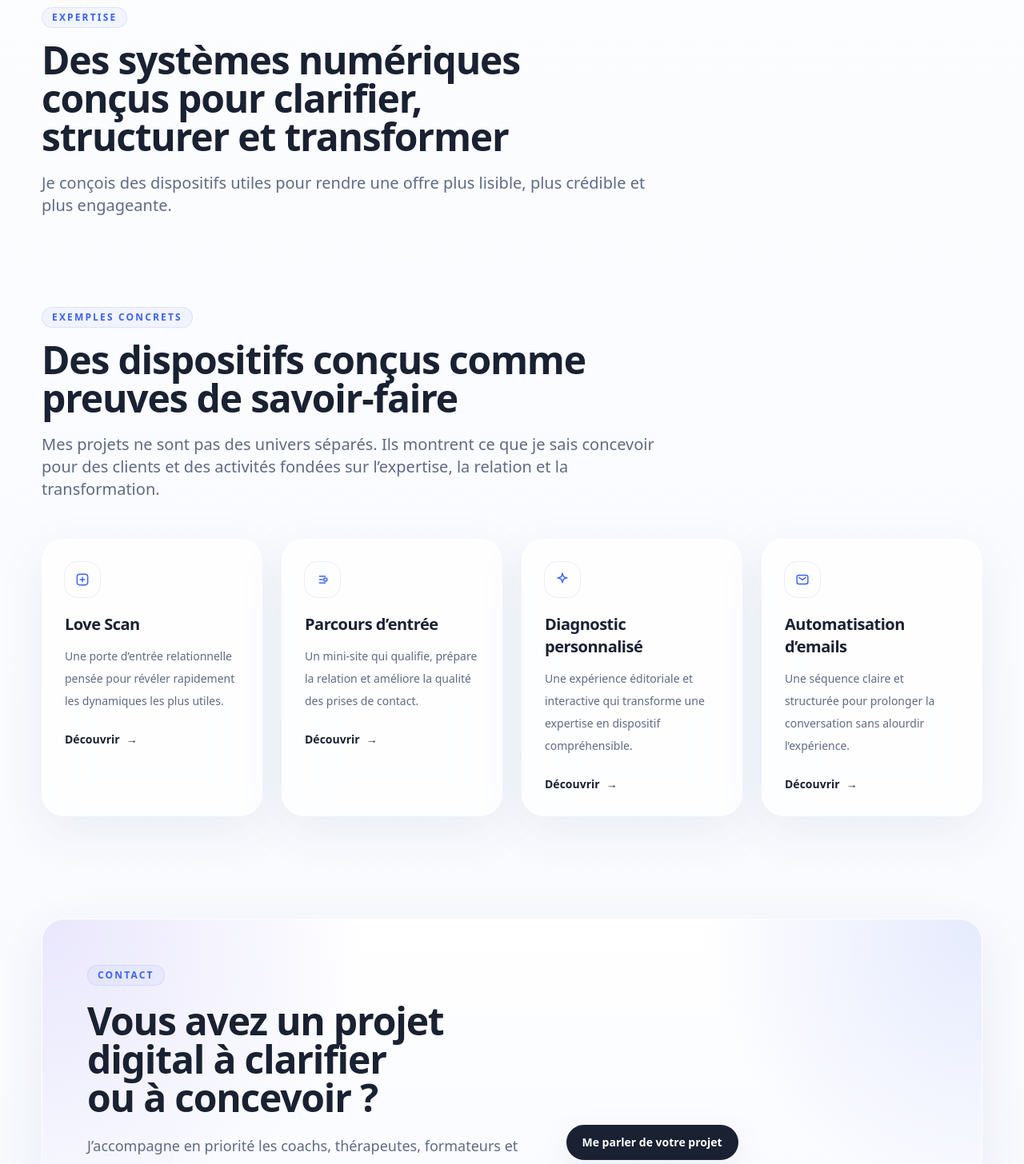
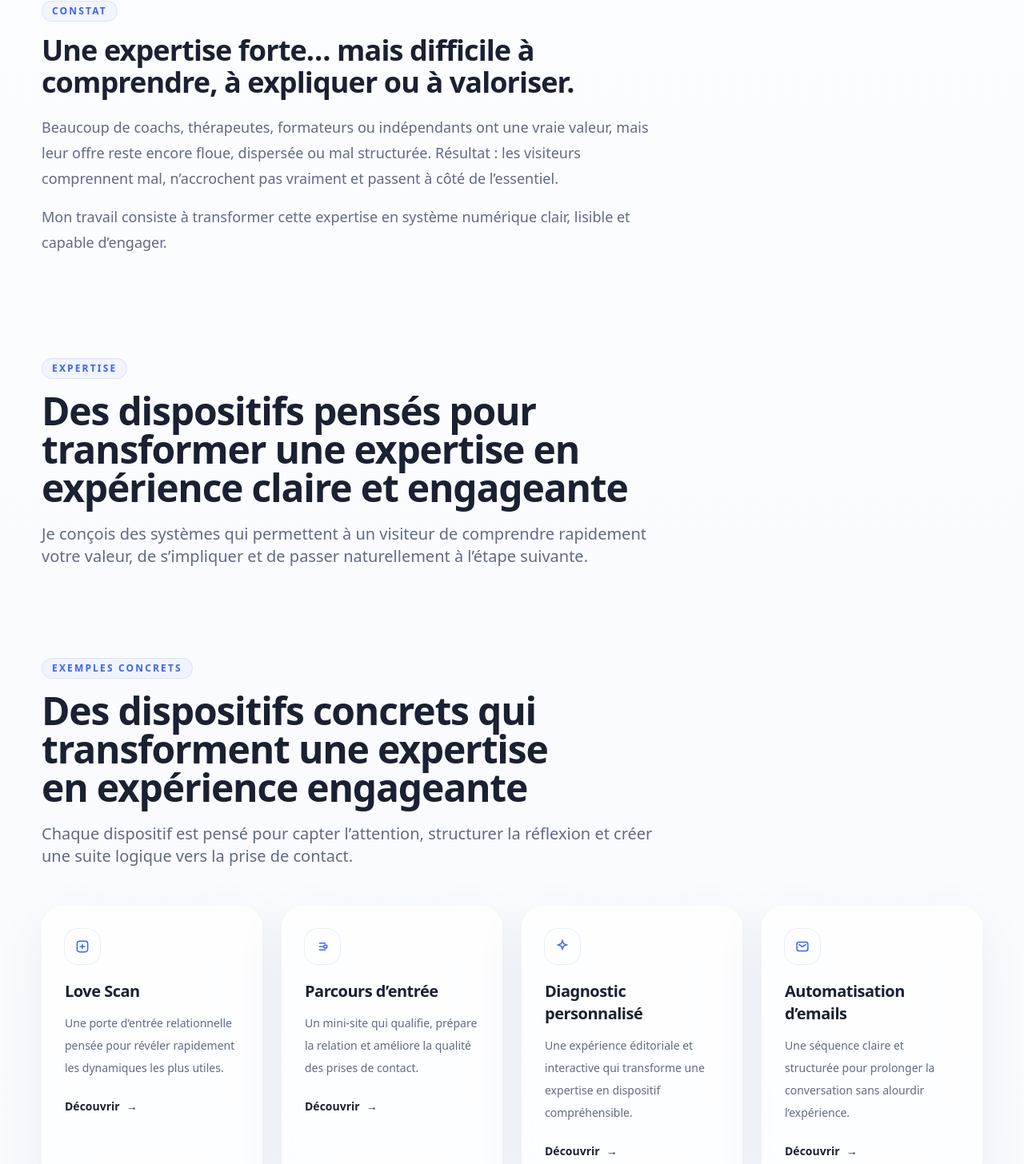
Before and after one commit to arnaudcrestey/portail-site-vitrine, a Next.js app: page / in a window 1280 px wide. Shown: the part 1308-2764 px from the top of the page at 80% size. Built offline with nearby package versions, Linux system fonts and the light colour scheme.

Commit message:
Update page.tsx

```diff
--- a/app/page.tsx
+++ b/app/page.tsx
@@ -8,12 +8,35 @@ export default function HomePage() {
     <>
       <HomeHero />
 
+      <section className="section-spacing pt-2">
+        <div className="container-layout">
+          <div className="max-w-3xl">
+            <span className="section-eyebrow">Constat</span>
+
+            <h2 className="mt-4 text-3xl font-semibold tracking-tight text-ink sm:text-4xl">
+              Une expertise forte… mais difficile à comprendre, à expliquer ou à valoriser.
+            </h2>
+
+            <p className="mt-5 text-lg leading-8 text-slate">
+              Beaucoup de coachs, thérapeutes, formateurs ou indépendants ont une vraie valeur, mais leur offre reste
+              encore floue, dispersée ou mal structurée. Résultat : les visiteurs comprennent mal, n’accrochent pas
+              vraiment et passent à côté de l’essentiel.
+            </p>
+
+            <p className="mt-4 text-lg leading-8 text-slate">
+              Mon travail consiste à transformer cette expertise en système numérique clair, lisible et capable
+              d’engager.
+            </p>
+          </div>
+        </div>
+      </section>
+
       <section className="section-spacing pt-4">
         <div className="container-layout">
           <SectionHeading
             eyebrow="Expertise"
-            title="Des systèmes numériques conçus pour clarifier, structurer et transformer"
-            description="Je conçois des dispositifs utiles pour rendre une offre plus lisible, plus crédible et plus engageante."
+            title="Des dispositifs pensés pour transformer une expertise en expérience claire et engageante"
+            description="Je conçois des systèmes qui permettent à un visiteur de comprendre rapidement votre valeur, de s’impliquer et de passer naturellement à l’étape suivante."
           />
         </div>
       </section>
@@ -22,9 +45,10 @@ export default function HomePage() {
         <div className="container-layout">
           <SectionHeading
             eyebrow="Exemples concrets"
-            title="Des dispositifs conçus comme preuves de savoir-faire"
-            description="Mes projets ne sont pas des univers séparés. Ils montrent ce que je sais concevoir pour des clients et des activités fondées sur l’expertise, la relation et la transformation."
+            title="Des dispositifs concrets qui transforment une expertise en expérience engageante"
+            description="Chaque dispositif est pensé pour capter l’attention, structurer la réflexion et créer une suite logique vers la prise de contact."
           />
+
           <div className="mt-12 grid gap-6 md:grid-cols-2 xl:grid-cols-4">
             {deviceExamples.map((item) => (
               <DeviceCard key={item.title} item={item} />
@@ -37,18 +61,24 @@ export default function HomePage() {
         <div className="container-layout">
           <Surface className="relative overflow-hidden px-6 py-10 sm:px-10 sm:py-12 lg:px-14 lg:py-14">
             <div className="absolute inset-0 bg-hero-radial opacity-90" />
+
             <div className="relative grid gap-8 lg:grid-cols-[1.1fr_0.9fr] lg:items-end">
               <div>
                 <span className="section-eyebrow">Contact</span>
+
                 <h2 className="mt-5 text-balance text-3xl font-semibold sm:text-4xl lg:text-5xl">
-                  Vous avez un projet digital à clarifier ou à concevoir ?
+                  Votre offre est utile… mais encore trop floue ou difficile à expliquer ?
                 </h2>
+
                 <p className="mt-5 max-w-2xl text-lg leading-8 text-slate">
-                  J’accompagne en priorité les coachs, thérapeutes, formateurs et indépendants qui veulent transformer leur expertise en dispositif numérique plus clair, plus structuré et plus convaincant.
+                  Je vous aide à la transformer en dispositif numérique clair, structuré et capable de réellement
+                  engager vos futurs clients.
                 </p>
               </div>
+
               <div className="flex flex-col gap-4 sm:flex-row lg:flex-col lg:items-start lg:justify-end">
                 <ButtonLink href="/contact">Me parler de votre projet</ButtonLink>
+
                 <ButtonLink href="/realisations" variant="secondary">
                   Voir mes réalisations
                 </ButtonLink>
```
